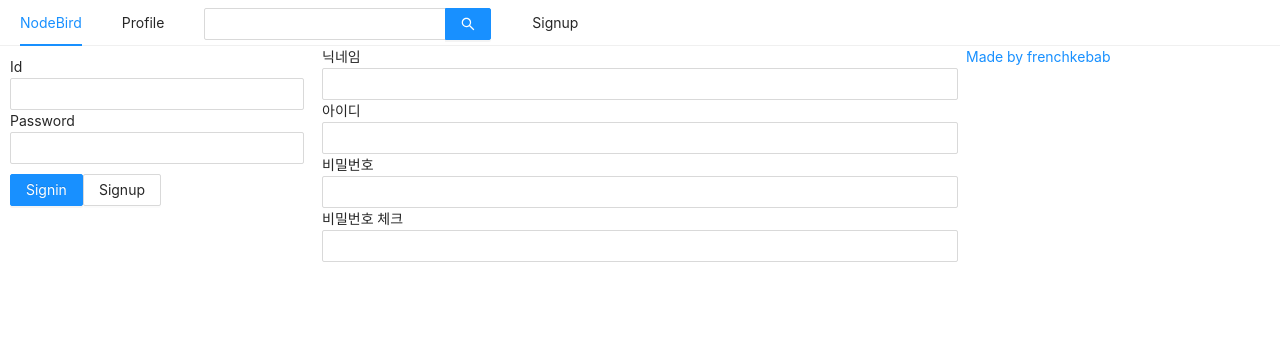
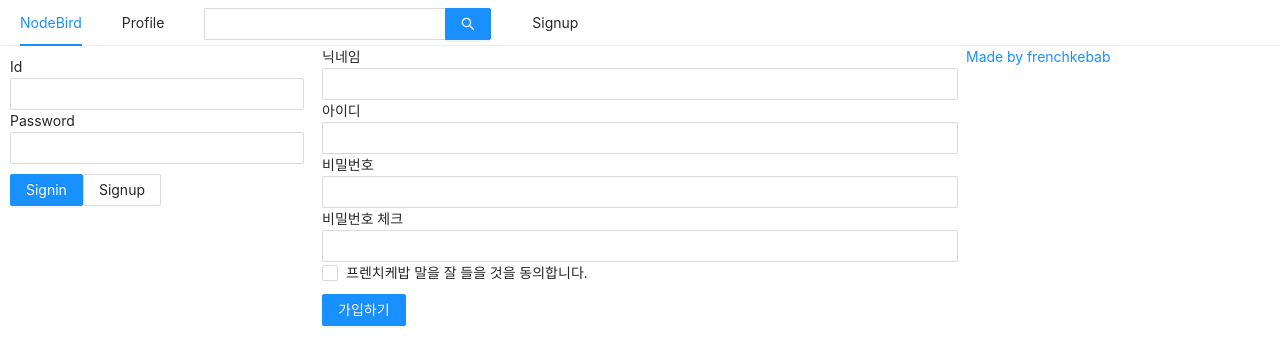
Before and after one commit to Frenchkebab/nodebird, a Next.js app in the folder ch01/front/: page /signup in a window 1280 px wide. Shown: the top 364 px of the page. Built offline with nearby package versions, Linux system fonts and the light colour scheme.

Commit message:
[#2] 커스텀 훅으로 회원가입 폼 교체

```diff
--- a/ch01/front/components/LoginForm.js
+++ b/ch01/front/components/LoginForm.js
@@ -1,4 +1,6 @@
 import React, { useState, useCallback } from 'react';
+import PropTypes from 'prop-types';
+import useInput from '../hooks/useInput';
 import { Form, Input, Button } from 'antd';
 import Link from 'next/link';
 import styled from 'styled-components';
@@ -8,16 +10,8 @@
 `;
 
 const LoginForm = ({ setIsLoggedIn }) => {
-  const [id, setId] = useState('');
-  const [password, setPassword] = useState('');
-
-  const onChangeId = useCallback((e) => {
-    setId(e.target.value);
-  }, []);
-
-  const onChangePassword = useCallback((e) => {
-    setPassword(e.target.value);
-  }, []);
+  const [id, onChangeId] = useInput('');
+  const [password, onChangePassword] = useInput('');
 
   const onSubmitForm = useCallback(() => {
     // e.preventDefault(); antd에서 이미 적용되어 있음
@@ -57,4 +51,8 @@
   );
 };
 
+LoginForm.propTypes = {
+  setIsLoggedIn: PropTypes.func.isRequired,
+};
+
 export default LoginForm;
--- /dev/null
+++ b/ch01/front/hooks/useInput.js
@@ -0,0 +1,9 @@
+import React, { useState, useCallback } from 'react';
+
+export default (initialValue = null) => {
+  const [value, setValue] = useState(initialValue);
+  const handler = useCallback((e) => {
+    setValue(e.target.value);
+  }, []);
+  return [value, handler];
+};
--- a/ch01/front/pages/signup.js
+++ b/ch01/front/pages/signup.js
@@ -1,32 +1,48 @@
 import { useCallback, useState } from 'react';
+import useInput from '../hooks/useInput';
 import AppLayout from '../components/AppLayout';
 import Head from 'next/head';
-import { Form, Input } from 'antd';
+import styled from 'styled-components';
+import { Form, Input, Checkbox, Button } from 'antd';
+
+const ErrorMessage = styled.div`
+  color: red;
+`;
 
 const Signup = () => {
-  const [nickname, setNickname] = useState('');
-  const onChangeNickname = useCallback((e) => {
-    setNickname(e.target.value);
+  const [id, onChangeId] = useInput('');
+  const [nickname, onChangeNickname] = useInput('');
+  const [password, onChangePassword] = useInput('');
+
+  const [passwordCheck, setPasswordCheck] = useState(''); // 체크는 조금 다름
+  const [passwordError, setPasswordError] = useState(false);
+  const onChangePasswordCheck = useCallback(
+    (e) => {
+      setPasswordCheck(e.target.value);
+      setPasswordError(e.target.value !== password);
+    },
+    [password]
+  );
+
+  const [term, setTerm] = useState(false);
+  const [termError, setTermError] = useState(false);
+  const onChangeTerm = useCallback((e) => {
+    setTerm(e.target.checked);
+    setTermError(false);
   });
-
-  const [id, setId] = useState('');
-  const onChangeId = useCallback((e) => {
-    setId(e.target.value);
-  }, []);
-
-  const [password, setPassword] = useState('');
-  const onChangePassword = useCallback((e) => {
-    setPassword(e.target.value);
-  }, []);
-
-  const [passwordCheck, setPasswordCheck] = useState('');
-  const onChangePasswordCheck = useCallback((e) => {
-    setPasswordCheck(e.target.value);
-  }, []);
 
   const onSubmit = useCallback(() => {
     // 내부적으로 e.preventDefault()가 자동으로 됨
-  }, []);
+    console.log(term);
+    // 사용자에게 input을 받는 것은 여러 번 체크할 것!
+    if (password !== passwordCheck) {
+      return setPasswordError(true);
+    }
+    if (!term) {
+      return setTermError(true);
+    }
+    console.log(id, nickname, password); // 서버로 보내지는 것들을 체크
+  }, [term, password, passwordCheck]);
 
   return (
     <>
@@ -60,6 +76,18 @@
               required
               onChange={onChangePasswordCheck}
             />
+            {passwordError && <ErrorMessage>비밀번호가 일치하지 않습니다.</ErrorMessage>}
+          </div>
+          <div>
+            <Checkbox name="user-term" checked={term} onChange={onChangeTerm}>
+              프렌치케밥 말을 잘 들을 것을 동의합니다.
+            </Checkbox>
+            {termError && <ErrorMessage>약관에 동의하셔야 합니다.</ErrorMessage>}
+          </div>
+          <div style={{ marginTop: 10 }}>
+            <Button type="primary" htmlType="submit">
+              가입하기
+            </Button>
           </div>
         </Form>
       </AppLayout>
```
